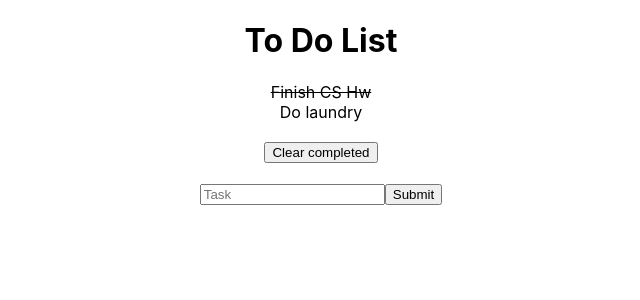
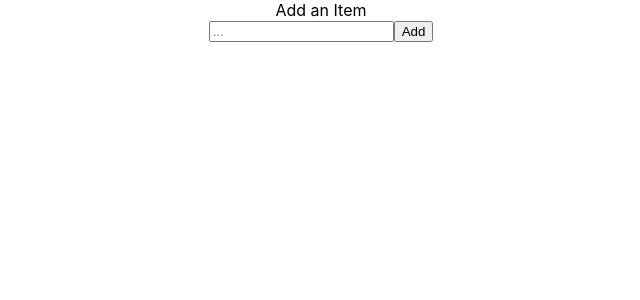
Before and after one commit to hmchoi04/todo-app-react, a React (Create React App) app: page / in a window 1280 px wide. Shown: the top 300 px of the page, without its empty margins (319-959 px from the left). Built offline with nearby package versions, Linux system fonts and the light colour scheme.

Commit message:
completely changed project, changed it to not worry about storage for now

```diff
--- a/src/App.js
+++ b/src/App.js
@@ -1,43 +1,110 @@
-import React, { useState } from 'react';
-import Header from "./Header";
-import data from "./data.json";
-import ToDoList from "./ToDoList";
-import ToDoForm from "./ToDoForm";
+import React, { Component, useState } from 'react';
 import './App.css';
 
-function App() {
 
-  const [ toDoList, setToDoList ] = useState(data);
+class App extends Component {
+  constructor(props) {
+    super(props);
 
-  const handleToggle = (id) => {
-    let mapped = toDoList.map(task => {
-      return task.id === Number(id) ? { ...task, complete: !task.complete}: {...task};
+    this.state= {
+      newItem:"",
+      list:[]
+    }
+  }
+updateInput(key, value) {
+  this.setState({
+    [key]:value
+  });
+}
+
+  addItem() {
+    const item={
+      id: 1 + Math.random(),
+      value: this.state.item.slice()
+    };
+    const list = [...this.state.list];
+    list.push(item);
+    this.setState({
+      list,
+      item:""
     });
-    setToDoList(mapped);
   }
-  const handleFilter = () => {
-    let filtered = toDoList.filter(task => {
-      return !task.complete;
-    });
-    setToDoList(filtered);
+
+  deleteItem(id) {
+    const list = [...list.state.list];
+    const updatedList = list.filter(item => item.id !== id);
+    this.setState({list: updatedList});
+
   }
-  const addTask = (userInput) => {
-    let copy = [...toDoList];
-    copy = [...copy, {id: toDoList.length + 1, task: userInput, complete: false}];
-    setToDoList(copy);
-    // copy.push({id: toDoList.lenght + 1, task: userInput, complete: false});
+  render() {
+    return (
+      <div className="App">
+        <div>
+          Add an Item
+          <br/>
+          <input
+            type="text"
+            placeholder="..."
+            value={this.state.newItem}
+            onChange = {e => this.updateInput("newItem", e.target.value)}
+          />
+          <button onClick={() => this.addItem()}>
+            Add
+          </button>
+          <br/>
+          <ul>
+          {this.state.list.map(item => {
+            return (
+              <li key={item.id}>
+                {item.value}
+                <button onClick={() => this.deleteItem(item.id)}>
+                  X
+                </button>
+              </li>
+            )
+          })}
+          </ul>
+        </div>
+      </div>
+    );
   }
-  return (
-    <div className="App">
-      <Header/>
-      <ToDoList toDoList = {toDoList} handleToggle={handleToggle} handleFilter={handleFilter}/>
-      <ToDoForm addtask={addTask}/>
-    </div>
-  );
+}
+
+// function App() {
+
+
+
+  // const [ toDoList, setToDoList ] = useState(data);
+
+  // const handleToggle = (id) => {
+  //   let mapped = toDoList.map(task => {
+  //     return task.id === Number(id) ? { ...task, complete: !task.complete}: {...task};
+  //   });
+  //   setToDoList(mapped);
+  // }
+  // const handleFilter = () => {
+  //   let filtered = toDoList.filter(task => {
+  //     return !task.complete;
+  //   });
+  //   setToDoList(filtered);
+  // }
+  // const addTask = (userInput) => {
+  //   let copy = [...toDoList];
+  //   copy = [...copy, {id: toDoList.length + 1, task: userInput, complete: false}];
+  //   setToDoList(copy);
+  //   // copy.push({id: toDoList.lenght + 1, task: userInput, complete: false});
+  // }
+  // return (
+  //   <div className="App">
+  //     <Header/>
+  //     <ToDoList toDoList = {toDoList} handleToggle={handleToggle} handleFilter={handleFilter}/>
+  //     <ToDoForm addtask={addTask}/>
+  //   </div>
+  // );
 
 
 
 
-}
+// }
 
 export default App;
--- a/src/ToDo.js
+++ /dev/null
@@ -1,16 +0,0 @@
-import React from 'react';
-
-const ToDo = ({todo, handleToggle}) => {
-
-    const handleClick = (e) => {
-        e.preventDefault()
-        handleToggle(e.currentTarget.id)
-    }
-    return (
-        <div id={todo.id} key={todo.id + todo.task} name="todo" value={todo.id} onClick={handleClick} className={todo.complete ? "todo strike": "todo"}>
-            {todo.task}
-        </div>
-    );
-};
-
-export default ToDo;
--- a/src/ToDoForm.js
+++ /dev/null
@@ -1,22 +0,0 @@
-import React, { useState } from "react";
-
-const ToDoForm = ({addTask}) => {
-    const [ userInput, setUserInput ] = useState('');
-
-    const handleChange = (e) => {
-        setUserInput(e.currentTarget.value)
-    }
-    const handleSubmit = (e) => {
-        e.preventDefault();
-        addTask(userInput);
-        setUserInput("");
-    }
-    return (
-        <form onSubmit={handleSubmit}>
-            <input value={userInput} type="text" onChange={handleChange} placeholder="Task"/>
-            <button>Submit</button>
-        </form>
-    );
-};
-
-export default ToDoForm;
--- a/src/ToDoList.js
+++ /dev/null
@@ -1,17 +0,0 @@
-import React from 'react';
-import ToDo from './ToDo';
-
-const ToDoList = ({toDoList, handleToggle, handleFilter}) => {
-    return (
-        <div>
-            {toDoList.map(todo => {
-                return (
-                    <ToDo todo = {todo}  handleToggle = {handleToggle} handleFilter = {handleFilter}/>
-                )
-            })}
-            <button style={{margin: '20px'}} onClick={handleFilter}>Clear completed</button>
-        </div>
-    );
-};
-
-export default ToDoList;
--- a/src/data.json
+++ /dev/null
@@ -1,10 +0,0 @@
-[{
-    "id": 1,
-    "task": "Finish CS Hw",
-    "complete": true
-  }, {
-    "id": 2,
-    "task": "Do laundry",
-    "complete": false
-  }
-]
```
